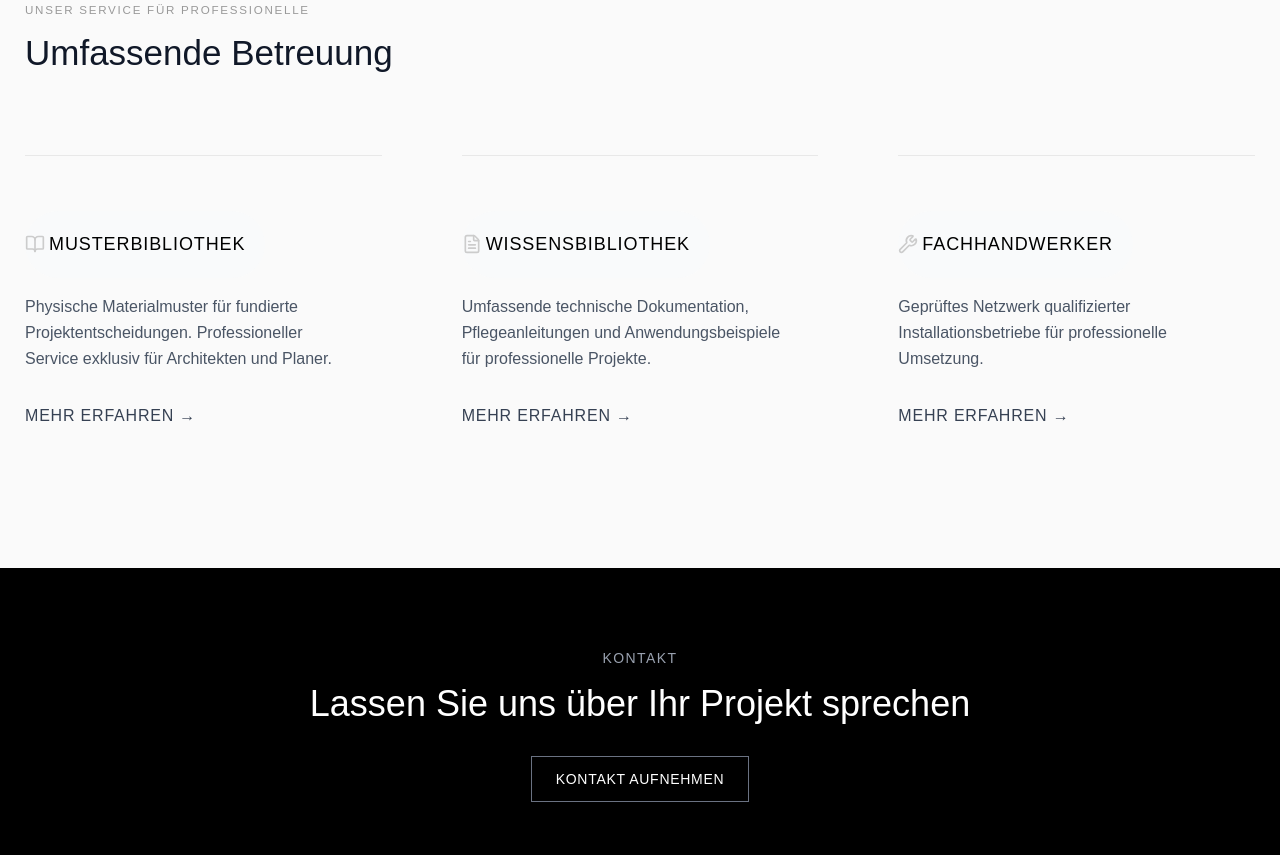
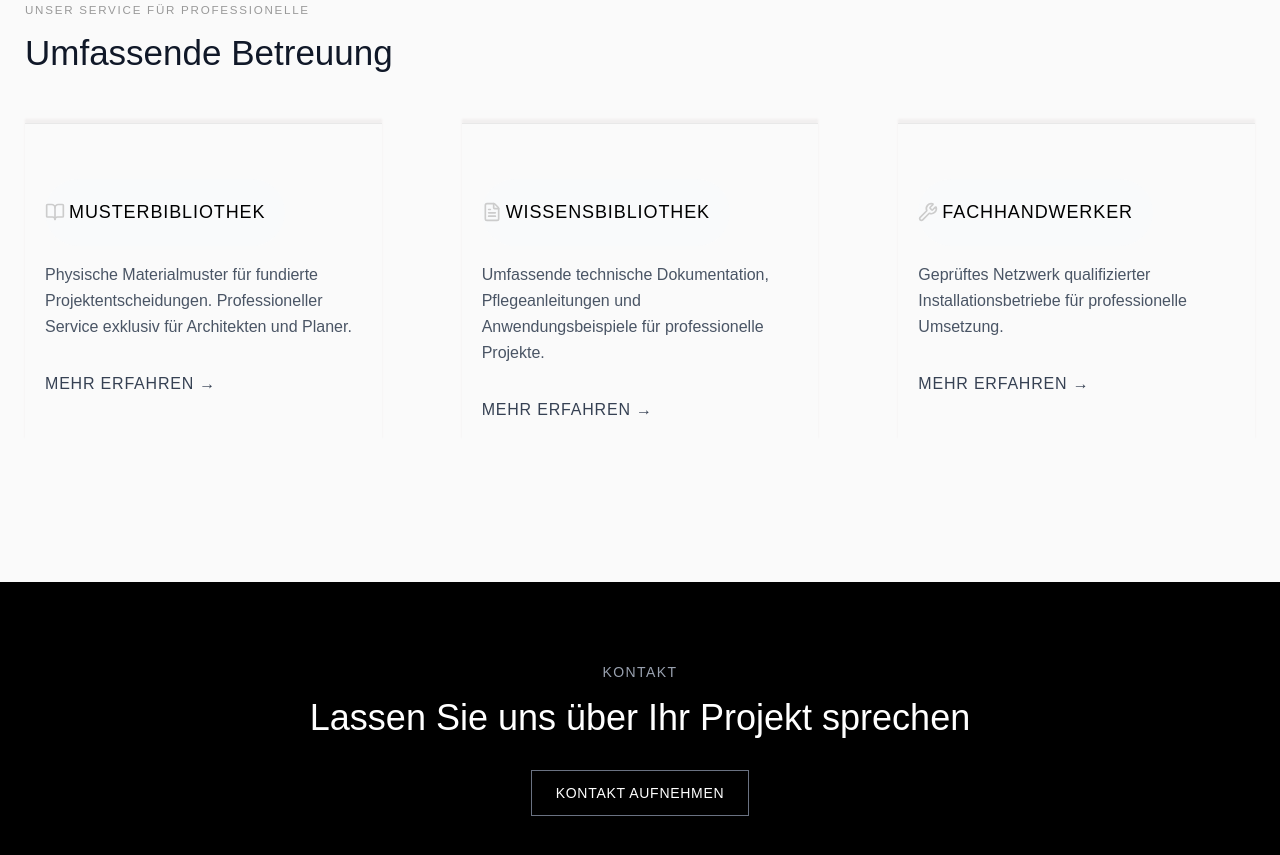
Before and after one commit to rishavbase2brand-glitch/odoo, a Next.js app: page / in a window 1280 px wide. Shown: the part 2360-3215 px from the top of the page. Built offline with nearby package versions, Linux system fonts and the light colour scheme; no server answers.

Commit message:
new update 12am 29/11/25

```diff
--- a/app/Components/Productlist.jsx
+++ b/app/Components/Productlist.jsx
@@ -66,7 +66,9 @@ const Productlist = ({ is_our_products }) => {
                       />
                     )}
 
-                    <div className="pt-[25px] flex flex-col gap-[5px]">
+                    <div
+                      className="pt-[25px] flex flex-col gap-[5px] py-[20px] px-[10px] shadow-[inset_0px_-1px_9px_0px_#80808057] rounded-b-[8px] md:p-0 md:shadow-none md:rounded-none"
+                    >
                       <span className="uppercase text-[11.6px] text-secondary">
                         {data.categ_id ? data.categ_id[1] : "NO Category"}
                       </span>
@@ -95,7 +97,7 @@ const Productlist = ({ is_our_products }) => {
                       />
                     )}
 
-                    <div className="pt-[25px] flex flex-col gap-[5px]">
+                    <div className="pt-[25px] flex flex-col gap-[5px] py-[20px] px-[10px] shadow-[inset_0px_-1px_9px_0px_#80808057] rounded-b-[8px] md:p-0 md:shadow-none md:rounded-none">
                       <span className="uppercase text-[11.6px] text-secondary">
                         {data.categ_id ? data.categ_id[1] : "NO Category"}
                       </span>
--- a/app/Components/UmfassendeBetreuung.tsx
+++ b/app/Components/UmfassendeBetreuung.tsx
@@ -17,14 +17,14 @@ export default function UmfassendeBetreuung() {
         </div>
 
         {/* Divider Line */}
-        <div className="flex justify-center mt-2 md:mt-20 lg:mt-20">
+        <div className="flex justify-center mt-2 md:mt-12 lg:mt-12">
           {/* <div className="w-full max-w-4xl h-px bg-gray-200"></div> */}
         </div>
 
         {/* Cards Grid */}
         <div className="grid grid-cols-1 md:grid-cols-3 gap-12 lg:gap-20">
           {/* Card 1 */}
-          <div className=" group border-t border-[#e8e8e8] md:pt-[55px] lg:pt-[55px] pt-0">
+          <div className=" group border-t border-[#e8e8e8] pt-0 md:pt-[55px] lg:pt-[55px] shadow-[0_-4px_2px_0_#cbc2c233] p-5">
             <div className="inline-flex items-center gap-1 justify-center p-5 bg-gray-50 rounded-full mb-4  transition-all duration-300 pl-0">
 
               <BookOpen className="w-5 h-5 md:w-5 md:h-5 text-[#cccccc]" />
@@ -45,7 +45,7 @@ export default function UmfassendeBetreuung() {
           </div>
 
           {/* Card 2 */}
-          <div className=" group border-t border-[#e8e8e8] md:pt-[55px] lg:pt-[55px] pt-0">
+          <div className=" group border-t border-[#e8e8e8] pt-0 md:pt-[55px] lg:pt-[55px] shadow-[0_-4px_2px_0_#cbc2c233] p-5">
             <div className="inline-flex items-center gap-1 justify-center p-5 bg-gray-50 rounded-full mb-4  transition-all duration-300 pl-0">
               <FileText className="w-5 h-5 md:w-5 md:h-5 text-[#cccccc]" />
 
@@ -65,7 +65,7 @@ export default function UmfassendeBetreuung() {
           </div>
 
           {/* Card 3 */}
-          <div className=" group border-t border-[#e8e8e8] md:pt-[55px] lg:pt-[55px] pt-0">
+          <div className=" group border-t border-[#e8e8e8] pt-0 md:pt-[55px] lg:pt-[55px] shadow-[0_-4px_2px_0_#cbc2c233] p-5">
             <div className="inline-flex items-center gap-1   justify-center p-5 bg-gray-50 rounded-full mb-4  transition-all duration-300 pl-0">
               <Wrench className="w-5 h-5 md:w-5 md:h-5 text-[#cccccc]" />
                <h3 className="text-[18px]  text-[#000] uppercase tracking-wider">
```
